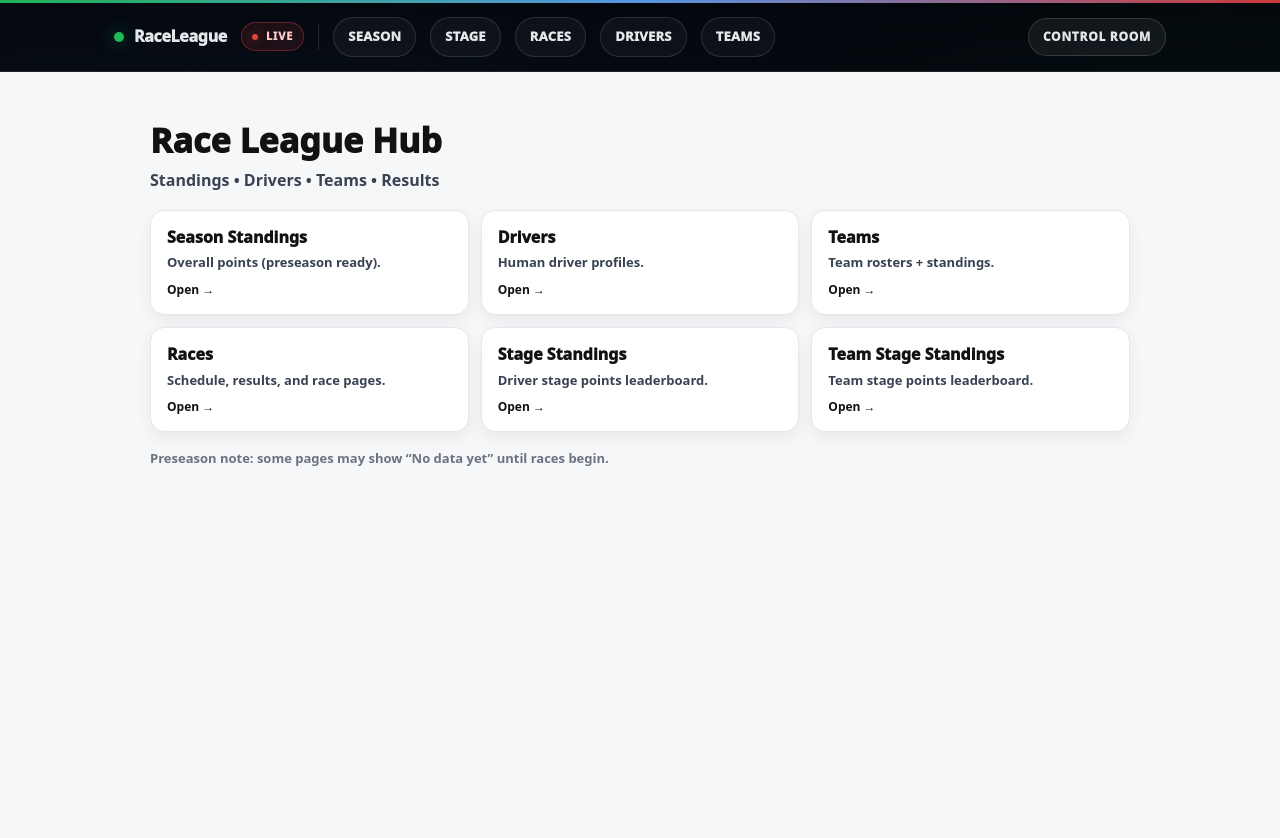
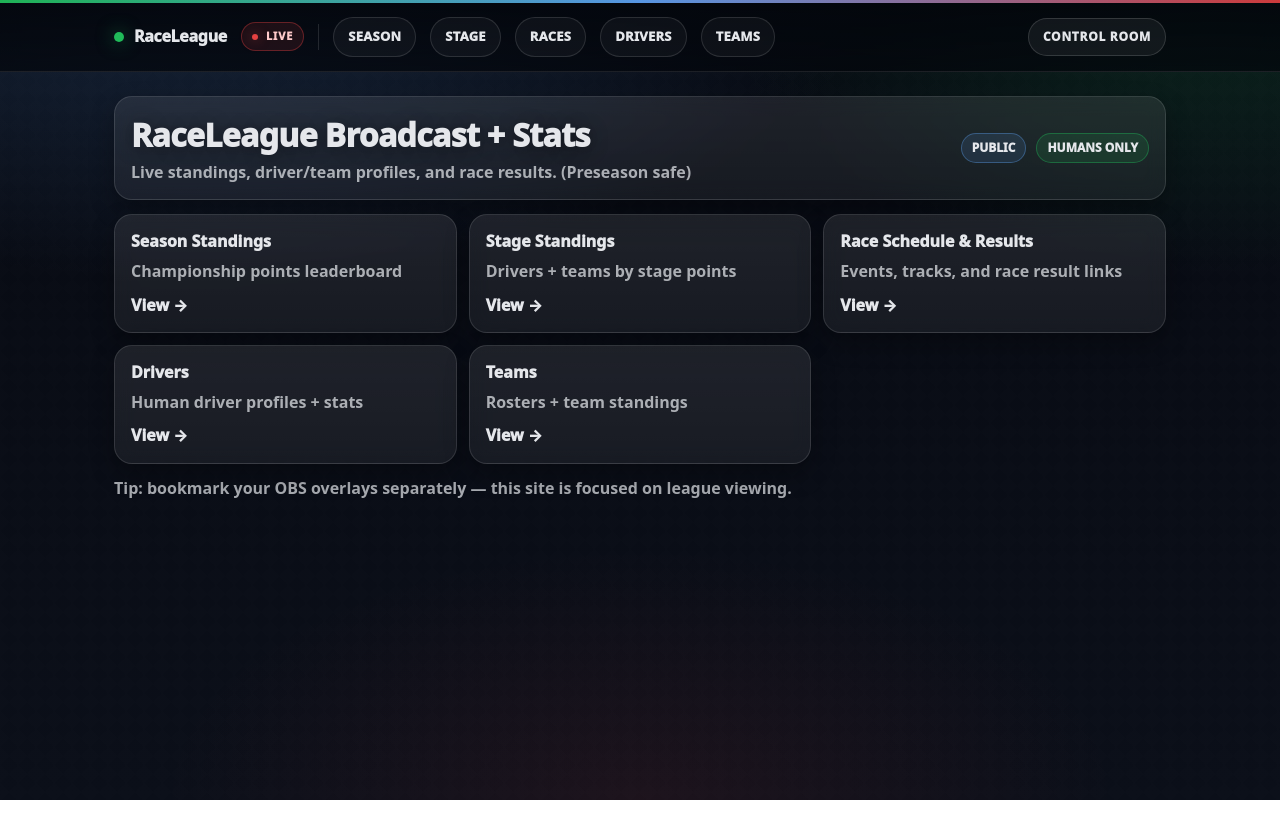
Before and after one commit to justinellistx/raceleague, a Next.js app: page / in a window 1280 px wide. Shown: the top 838 px of the page. After the commit the page ends 800 px from the top, so only its background shows below. Built offline with nearby package versions, Linux system fonts and the light colour scheme.

Commit message:
Apply broadcast dark theme to home + team stage standings

```diff
--- a/app/page.tsx
+++ b/app/page.tsx
@@ -1,3 +1,5 @@
+'use client'
+
 import Link from 'next/link'
 import SiteNav from '@/app/components/SiteNav'
 
@@ -5,63 +7,92 @@ export default function HomePage() {
   return (
     <>
       <SiteNav />
-      <main
-        style={{
-          padding: 24,
-          fontFamily: 'system-ui',
-          color: '#111',
-          background: '#f6f7f9',
-          minHeight: '100vh',
-        }}
-      >
-        <div style={{ maxWidth: 980, margin: '0 auto' }}>
-          <h1 style={{ fontSize: 34, fontWeight: 950, marginBottom: 6 }}>Race League Hub</h1>
-          <div style={{ color: '#374151', fontWeight: 700, marginBottom: 18 }}>
-            Standings • Drivers • Teams • Results
+
+      <main className="container">
+        <div className="card cardPad" style={{ marginBottom: 14 }}>
+          <div style={{ display: 'flex', justifyContent: 'space-between', gap: 12, flexWrap: 'wrap' }}>
+            <div>
+              <h1 className="h1" style={{ marginBottom: 6 }}>
+                RaceLeague Broadcast + Stats
+              </h1>
+              <div className="subtle">
+                Live standings, driver/team profiles, and race results. (Preseason safe)
+              </div>
+            </div>
+
+            <div style={{ display: 'flex', gap: 10, alignItems: 'center', flexWrap: 'wrap' }}>
+              <span className="badge badgeBlue">PUBLIC</span>
+              <span className="badge badgeAccent">HUMANS ONLY</span>
+            </div>
           </div>
+        </div>
 
-          <div
-            style={{
-              display: 'grid',
-              gridTemplateColumns: 'repeat(auto-fit, minmax(240px, 1fr))',
-              gap: 12,
-            }}
+        <div className="gridAuto">
+          <Link
+            href="/standings"
+            className="card cardPad"
+            style={{ textDecoration: 'none', color: '#e5e7eb', display: 'block' }}
           >
-            <HomeCard href="/standings" title="Season Standings" desc="Overall points (preseason ready)." />
-            <HomeCard href="/drivers" title="Drivers" desc="Human driver profiles." />
-            <HomeCard href="/teams" title="Teams" desc="Team rosters + standings." />
-            <HomeCard href="/races" title="Races" desc="Schedule, results, and race pages." />
-            <HomeCard href="/stage-standings" title="Stage Standings" desc="Driver stage points leaderboard." />
-            <HomeCard href="/stage-standings/teams" title="Team Stage Standings" desc="Team stage points leaderboard." />
-          </div>
+            <div style={{ fontWeight: 950, fontSize: 16 }}>Season Standings</div>
+            <div className="subtle" style={{ marginTop: 8 }}>
+              Championship points leaderboard
+            </div>
+            <div style={{ marginTop: 12, fontWeight: 950 }}>View →</div>
+          </Link>
 
-          <div style={{ marginTop: 18, fontSize: 13, color: '#6b7280', fontWeight: 700 }}>
-            Preseason note: some pages may show “No data yet” until races begin.
-          </div>
+          <Link
+            href="/stage-standings"
+            className="card cardPad"
+            style={{ textDecoration: 'none', color: '#e5e7eb', display: 'block' }}
+          >
+            <div style={{ fontWeight: 950, fontSize: 16 }}>Stage Standings</div>
+            <div className="subtle" style={{ marginTop: 8 }}>
+              Drivers + teams by stage points
+            </div>
+            <div style={{ marginTop: 12, fontWeight: 950 }}>View →</div>
+          </Link>
+
+          <Link
+            href="/races"
+            className="card cardPad"
+            style={{ textDecoration: 'none', color: '#e5e7eb', display: 'block' }}
+          >
+            <div style={{ fontWeight: 950, fontSize: 16 }}>Race Schedule & Results</div>
+            <div className="subtle" style={{ marginTop: 8 }}>
+              Events, tracks, and race result links
+            </div>
+            <div style={{ marginTop: 12, fontWeight: 950 }}>View →</div>
+          </Link>
+
+          <Link
+            href="/drivers"
+            className="card cardPad"
+            style={{ textDecoration: 'none', color: '#e5e7eb', display: 'block' }}
+          >
+            <div style={{ fontWeight: 950, fontSize: 16 }}>Drivers</div>
+            <div className="subtle" style={{ marginTop: 8 }}>
+              Human driver profiles + stats
+            </div>
+            <div style={{ marginTop: 12, fontWeight: 950 }}>View →</div>
+          </Link>
+
+          <Link
+            href="/teams"
+            className="card cardPad"
+            style={{ textDecoration: 'none', color: '#e5e7eb', display: 'block' }}
+          >
+            <div style={{ fontWeight: 950, fontSize: 16 }}>Teams</div>
+            <div className="subtle" style={{ marginTop: 8 }}>
+              Rosters + team standings
+            </div>
+            <div style={{ marginTop: 12, fontWeight: 950 }}>View →</div>
+          </Link>
+        </div>
+
+        <div style={{ marginTop: 14 }} className="subtle">
+          Tip: bookmark your OBS overlays separately — this site is focused on league viewing.
         </div>
       </main>
     </>
   )
 }
-
-function HomeCard({ href, title, desc }: { href: string; title: string; desc: string }) {
-  return (
-    <Link
-      href={href}
-      style={{
-        textDecoration: 'none',
-        color: '#111',
-        border: '1px solid #e5e7eb',
-        borderRadius: 14,
-        padding: 16,
-        background: '#fff',
-        boxShadow: '0 6px 16px rgba(0,0,0,0.06)',
-        display: 'block',
-      }}
-    >
-      <div style={{ fontSize: 16, fontWeight: 950, marginBottom: 6 }}>{title}</div>
-      <div style={{ fontSize: 13, color: '#374151', fontWeight: 700 }}>{desc}</div>
-      <div style={{ marginTop: 10, fontSize: 12, color: '#111', fontWeight: 900 }}>Open →</div>
-    </Link>
-  )
-}
```
Also changed, not shown: app/stage-standings/teams/page.tsx (+65 -70 lines).
